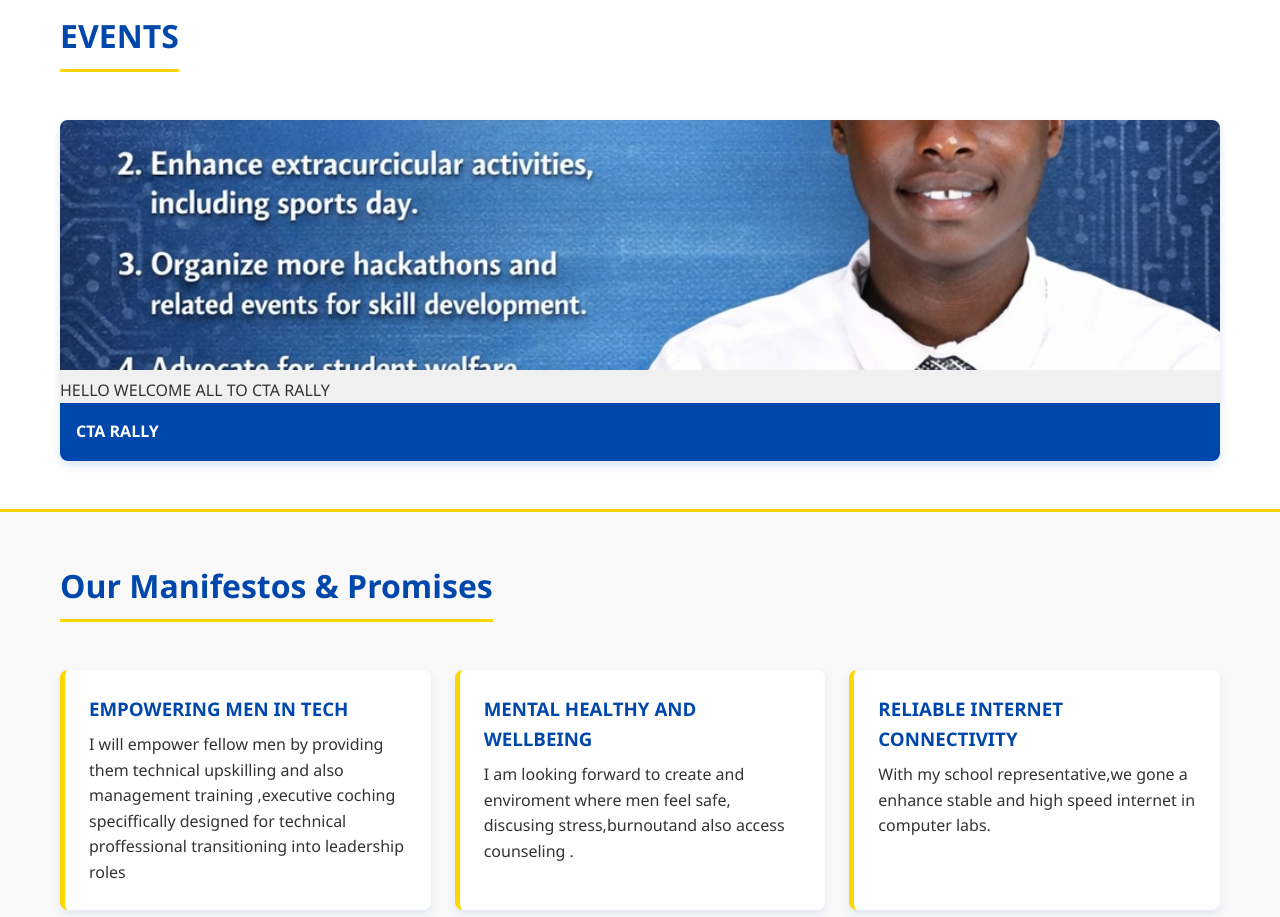
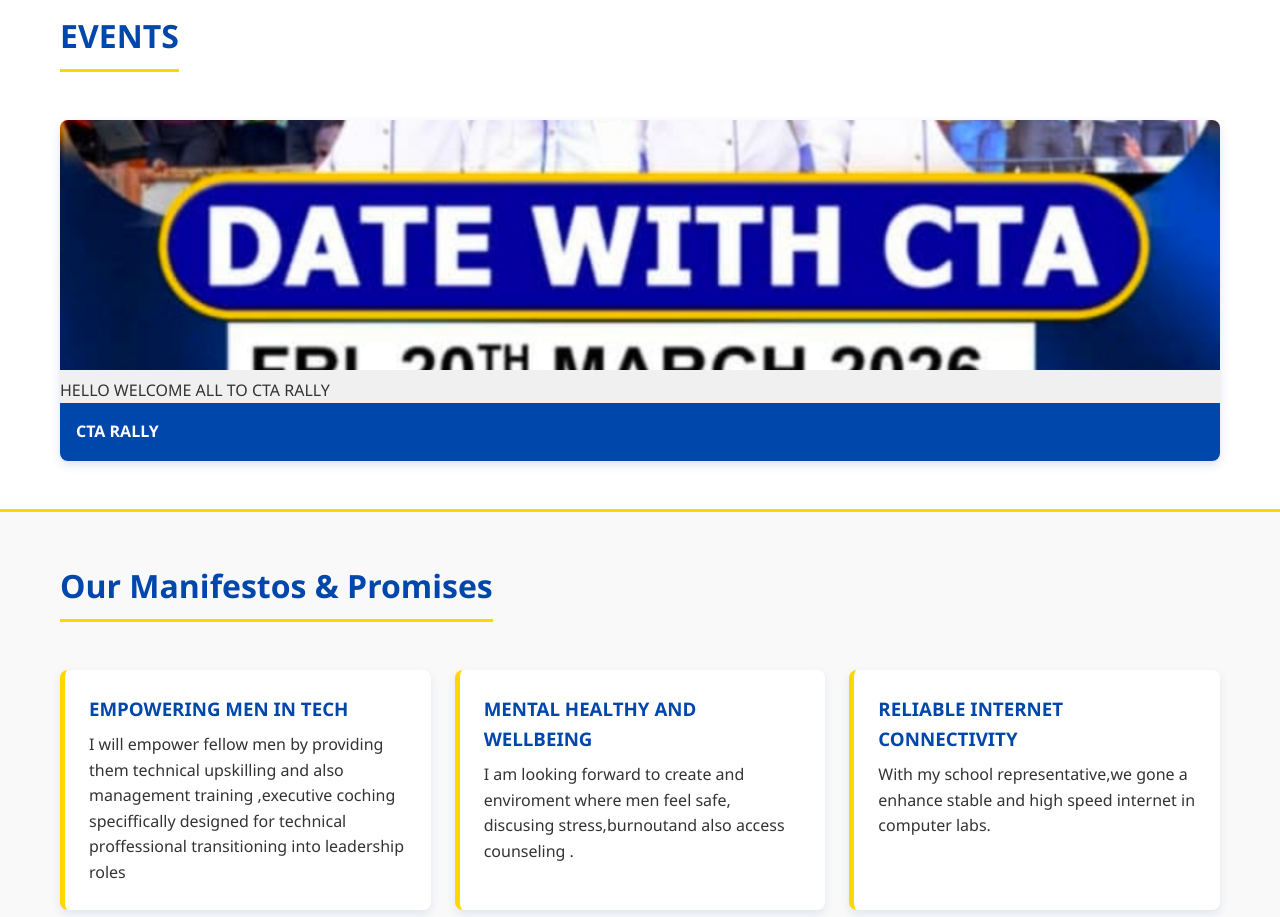
Before and after one commit to K-urui/SCI, a plain HTML site: page index.html in a window 1280 px wide. Shown: the part 1060-1977 px from the top of the page. Drawn offline with Linux system fonts and the light colour scheme.

Commit message:
Update index.html

```diff
--- a/index.html
+++ b/index.html
@@ -389,7 +389,7 @@
             <h2>EVENTS</h2>
             <div class="gallery-grid">
                 <div class="gallery-item">
-                    <img src="https://github.com/K-urui/SCI/blob/62c05d662e6e68bb2d6155615854a644b33fe1bc/image_1773206510388.jpeg" alt="CTA RALLY">
+                    <img src="https://github.com/K-urui/SCI/blob/b0da8f6691c1f832aa9f6f3b3aa615b6eac855c1/Screenshot_20260316_225941_WhatsApp.jpg" alt="CTA RALLY">
                     <p>HELLO WELCOME ALL TO CTA RALLY </p>
                     <div class="gallery-item-caption">CTA RALLY</div>
 
```
